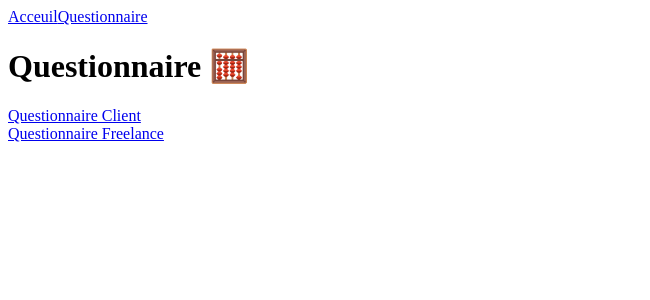
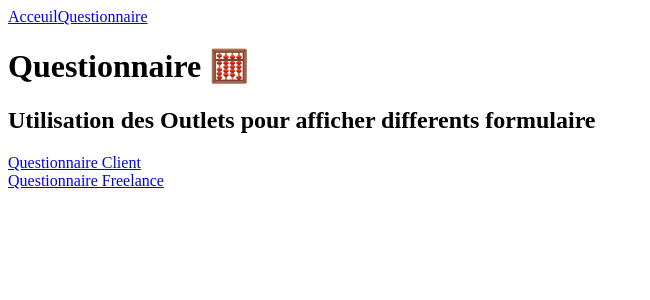
Before and after one commit to Mk-Brain/shiny-agency, a React (Vite) app: page /Survey in a window 1280 px wide. Shown: the top 300 px of the page, without its empty margins (0-650 px from the left). Built offline with nearby package versions, Linux system fonts and the light colour scheme.

Commit message:
manipulation des outlets sur les questionnaire

```diff
--- a/src/pages/Survey.tsx
+++ b/src/pages/Survey.tsx
@@ -4,6 +4,7 @@ function Survey() {
     return (
         <div>
             <h1>Questionnaire 🧮</h1>
+            <h2>Utilisation des Outlets pour afficher differents formulaire</h2>
             <Link to="Client">Questionnaire Client</Link><br />
             <Link to="Freelance">Questionnaire Freelance</Link>
             <Outlet/>
```
